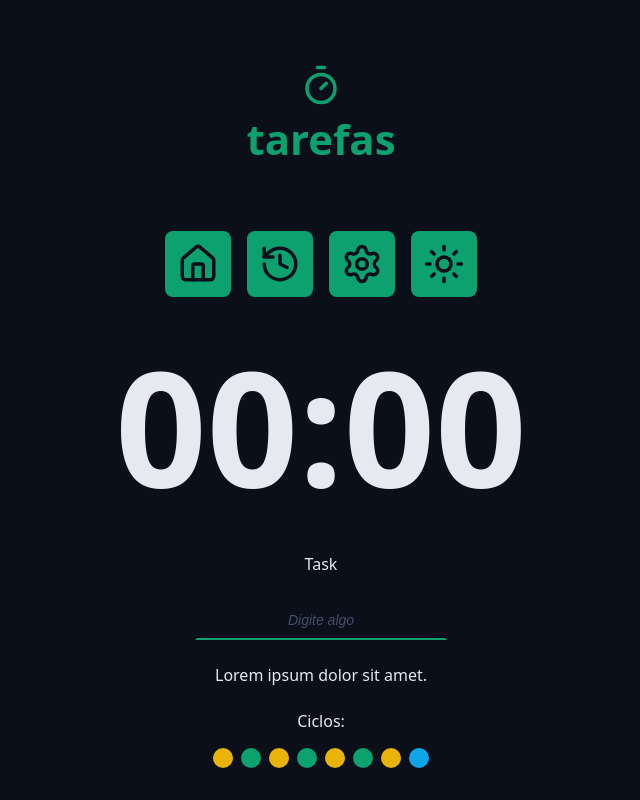
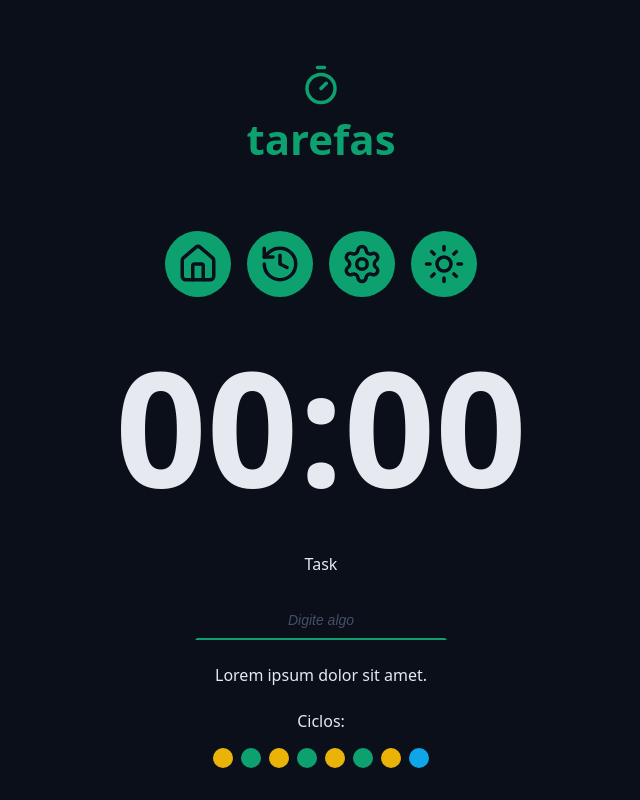
Before and after one commit to NetoResende/pomodoro-time, a React (Vite) app: page / in a window 1280 px wide. Shown: the top 800 px of the page, without its empty margins (319-959 px from the left). Built offline with nearby package versions, Linux system fonts and the light colour scheme.

Commit message:
Criando o MainForm, a pasta template e pages e deixando preparado para as rotas

```diff
--- a/src/App.tsx
+++ b/src/App.tsx
@@ -1,58 +1,8 @@
-import { Container } from "./component/contai/index.tsx";
-import { Logo } from "./component/logo/index.tsx";
-import { Menu } from "./component/menu/index.tsx";
-import { CountDown } from "./component/countDown/index.tsx";
-import { DefaultInput } from "./component/defaultInput/index.tsx";
-import { Cycles } from "./component/cycles/index.tsx";
-import { DefaultButton } from "./component/defaultButton/index.tsx";
-import {  PlayCircleIcon } from "lucide-react";
-import { Footer } from "./component/footer/index.tsx";
+import { Home } from "./pages/home/index.tsx";
+
 import "./styles/theme.css";
 import "./styles/global.css";
 
-export interface AppProps {
-  children: React.ReactNode;
+export function App() {
+  return <Home/>;
 }
-
-
-export function App() {
-
-  return (
-    <>
-      <Container>
-        <Logo/>
-      </Container>
-      <Container>
-        <Menu/>
-      </Container>
-      <Container>
-        <CountDown/>
-      </Container>
-      <Container>
-        <form  className="form">
-          <div className="formrow">
-            <DefaultInput
-              type="text"
-              id="MeuInput"
-              labelText= "Task"
-              placeholder='Digite algo'
-            />
-          </div>
-          <div className="formrow">
-            <p>Lorem ipsum dolor sit amet.</p>
-          </div>
-          <div className="formrow">
-            <Cycles/>
-          </div>
-          <div className="formrow">
-            <DefaultButton icon={<PlayCircleIcon/>}/>
-          </div>
-        </form>
-      </Container>
-
-      <Container>
-        <Footer/>
-      </Container>
-    </>
-  );
-}
--- /dev/null
+++ b/src/component/mainForm/index.tsx
@@ -0,0 +1,28 @@
+import { PlayCircleIcon } from "lucide-react";
+import { Cycles } from "../cycles";
+import { DefaultButton } from "../defaultButton";
+import { DefaultInput } from "../defaultInput";
+
+export function MainForm(){
+  return (
+    <form  className="form">
+          <div className="formrow">
+            <DefaultInput
+              type="text"
+              id="MeuInput"
+              labelText= "Task"
+              placeholder='Digite algo'
+            />
+          </div>
+          <div className="formrow">
+            <p>Lorem ipsum dolor sit amet.</p>
+          </div>
+          <div className="formrow">
+            <Cycles/>
+          </div>
+          <div className="formrow">
+            <DefaultButton icon={<PlayCircleIcon/>}/>
+          </div>
+        </form>
+  )
+}
--- a/src/component/menu/index.tsx
+++ b/src/component/menu/index.tsx
@@ -1,56 +1,75 @@
-import { HistoryIcon, HouseIcon, SettingsIcon, SunIcon } from 'lucide-react';
-import styles from './styles.module.css';
-import { useEffect, useState } from 'react';
+import {
+  HistoryIcon,
+  HouseIcon,
+  MoonIcon,
+  SettingsIcon,
+  SunIcon,
+} from "lucide-react";
+import { useEffect, useState } from "react";
+import styles from "./styles.module.css";
 
-type IsTypeTheme = "dark" | "light"
+type IsTypeTheme = "dark" | "light";
 
-export function Menu(){
-    const [theme, setTheme ] = useState <IsTypeTheme>("dark")
-
-    function hendlerTheme (event: React.MouseEvent<HTMLAnchorElement, MouseEvent>){
-        event.preventDefault()
-        setTheme( state => {
-            const nextTheme = state === "dark" ? "light" : "dark"
+export function Menu() {
+  const [theme, setTheme] = useState<IsTypeTheme>(() => {
+    // função de laize initializated
+    const localStorageTheme =
+      (localStorage.getItem("theme") as IsTypeTheme) || "dark";
+    return localStorageTheme;
+  });
+  const nextThemeIcons = {
+    dark: <SunIcon />,
+    light: <MoonIcon />,
+  };
+  function hendlerTheme(
+    event: React.MouseEvent<HTMLAnchorElement, MouseEvent>
+  ) {
+    event.preventDefault();
+    setTheme((state) => {
+      const nextTheme = state === "dark" ? "light" : "dark";
       return nextTheme;
-        })
+    });
   }
-    useEffect(()=>{
-        document.documentElement.setAttribute('dataTheme', theme)
-    }, [theme])
+  useEffect(() => {
+    document.documentElement.setAttribute("dataTheme", theme);
+    localStorage.setItem("theme", theme);
+  }, [theme]);
 
   return (
-        <nav>
-            <h1 className={`${styles.menu} ${styles.texto}`}>
-                <a href="##"
+    <nav className={`${styles.menu} ${styles.texto}`}>
+      <a
+        href="##"
         className={styles.menuLink}
         area-label="Ir para a Home"
-                     title='Ir para a Home'
+        title="Ir para a Home"
       >
-                    <HouseIcon/>
+        <HouseIcon />
       </a>
-                <a href="##"
+      <a
+        href="##"
         className={styles.menuLink}
         area-label="Ver Histórico"
-                     title='Ver Histórico'
+        title="Ver Histórico"
       >
-                    <HistoryIcon/>
+        <HistoryIcon />
       </a>
-                <a href="##"
+      <a
+        href="##"
         className={styles.menuLink}
         area-label="Configurações"
-                      title='Configurações'
+        title="Configurações"
       >
-                    <SettingsIcon/>
+        <SettingsIcon />
       </a>
-                <a href="##"
+      <a
+        href="##"
         className={styles.menuLink}
         area-label="Mudar Tema"
-                     title='Mudar Tema'
+        title="Mudar Tema"
         onClick={hendlerTheme}
       >
-                    {<SunIcon/>}
+        {nextThemeIcons[theme]}
       </a>
-            </h1>
     </nav>
-    )
+  );
 }
--- a/src/component/menu/styles.module.css
+++ b/src/component/menu/styles.module.css
@@ -13,7 +13,7 @@
     color: var(--text-over-primary);
     transition: all 0.1s ease-in-out;
     padding: 1.2rem;
-    border-radius: 0.8rem;
+    border-radius: 50%;
     &:hover {
         filter: brightness(80%);
     }
--- /dev/null
+++ b/src/pages/home/index.tsx
@@ -0,0 +1,17 @@
+import { Container } from "../../component/contai";
+import { CountDown } from "../../component/countDown";
+import { MainForm } from "../../component/mainForm";
+import { MainTemplate } from "../../template/MainTemplate";
+
+export function Home() {
+  return (
+    <MainTemplate>
+      <Container>
+        <CountDown />
+      </Container>
+      <Container>
+        <MainForm/>
+      </Container>
+    </MainTemplate>
+  );
+}
--- /dev/null
+++ b/src/template/MainTemplate/index.tsx
@@ -0,0 +1,24 @@
+import { Container } from "../../component/contai";
+import { Footer } from "../../component/footer";
+import { Logo } from "../../component/logo";
+import { Menu } from "../../component/menu";
+
+type MainTemplateProps = {
+  children: React.ReactNode;
+};
+export function MainTemplate({ children }: MainTemplateProps) {
+  return (
+    <>
+      <Container>
+        <Logo />
+      </Container>
+      <Container>
+        <Menu />
+      </Container>
+      {children}
+      <Container>
+        <Footer />
+      </Container>
+    </>
+  );
+}
```
Also changed, not shown: src/pages/notFound/index.tsx (added, +18 -0 lines). Lines whose indentation alone changed are shown as unchanged.
